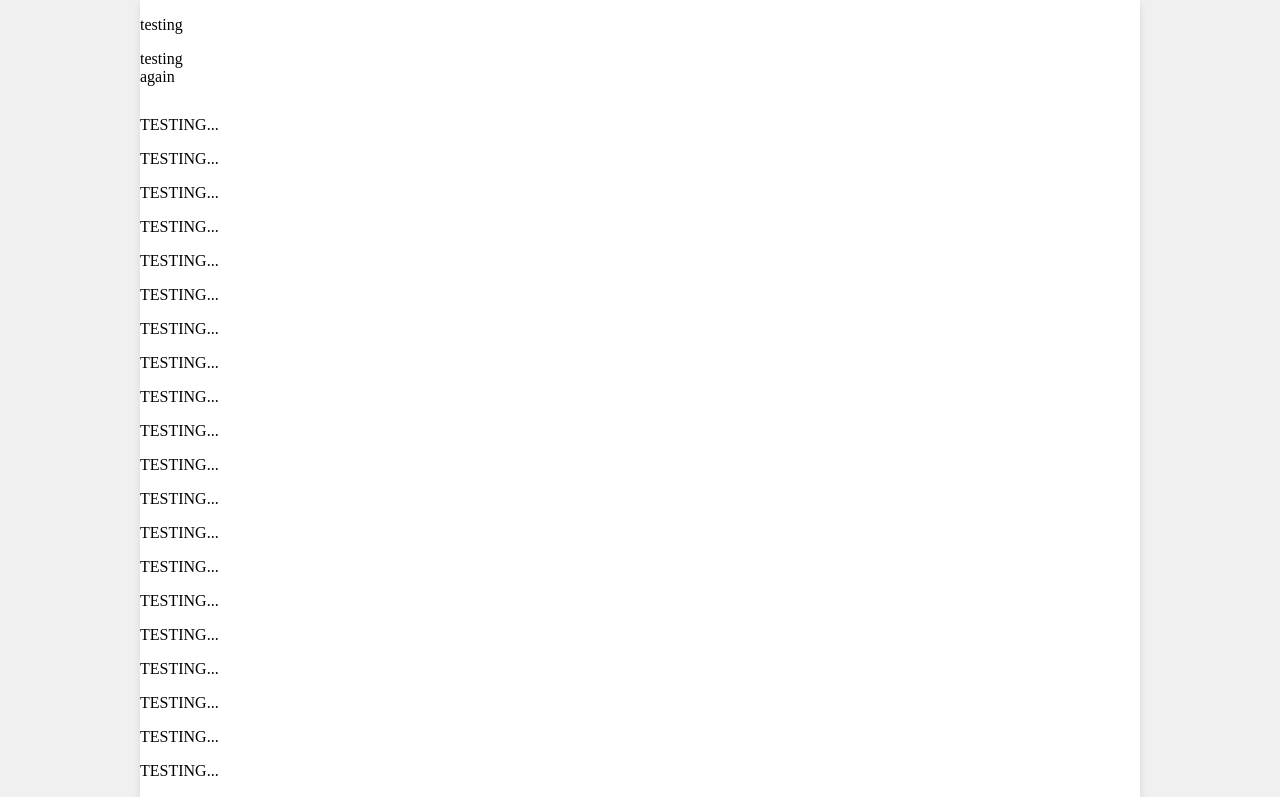
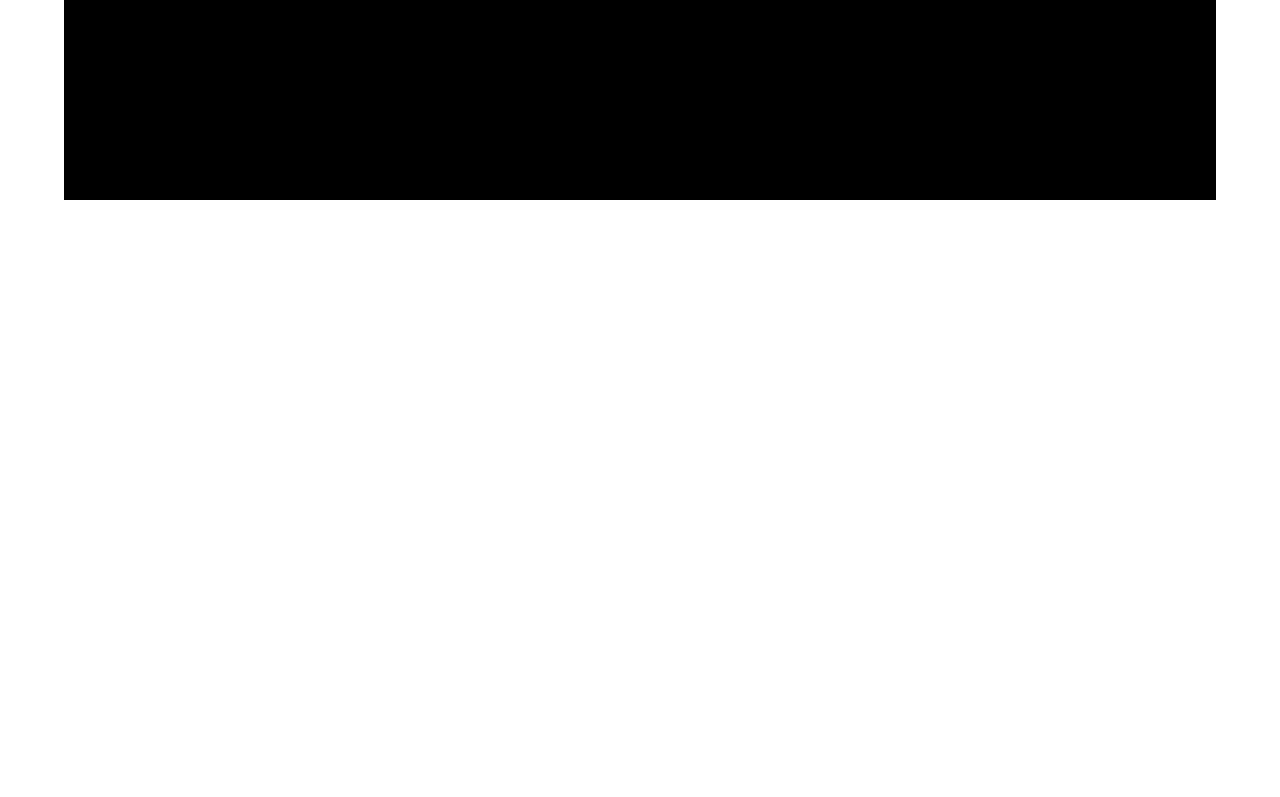
Before and after one commit to gottegubben/iDrott-Website, a Vue app in the folder web/: page / in a window 1280 px wide. Shown: the top 797 px of the page. Built offline with nearby package versions, Linux system fonts and the light colour scheme.

Commit message:
Started testing with a base layout for the margin but didn't really manage to make it work as intended... work in progress!

```diff
--- a/web/src/App.vue
+++ b/web/src/App.vue
@@ -6,10 +6,12 @@
 -->
 
 <template>
-  <p>testing</p>
-  <div style="height: 50px; width: 50px;"><p>testing again</p></div>
-  <p v-for="i in 50">TESTING...</p>
+  <BaseLayout><p>Testing</p></BaseLayout>
 </template>
+
+<script setup lang="ts">
+  import BaseLayout from './assets/components/BaseLayout.vue';
+</script>
 
 <style>
   /* @import url("./assets/css/variables/variables_import.css"); */
--- /dev/null
+++ b/web/src/assets/components/BaseLayout.vue
@@ -0,0 +1,18 @@
+<template>
+    <div class="base-layout">
+        <slot></slot>
+    </div>
+</template>
+
+<style>
+    .base-layout {
+        display: flex;
+        align-items: center;
+        box-sizing: border-box;
+        width: calc(100% - 2 * clamp(10px, 5%, 100px));
+        height: 200px;
+        background-color: black;
+        margin-left: clamp(10px, 5%, 100px);
+        margin-right: clamp(10px, 5%, 100px);
+    }
+</style>
--- a/web/src/assets/css/app.css
+++ b/web/src/assets/css/app.css
@@ -1,7 +1,7 @@
 #app {
     position: relative; /* Make child elements position relative to this container */
 
-    max-width: 1000px;  /* Set maximum width for the main container. */
+    max-width: 1920px;  /* Set maximum width for the main container. */
     min-height: 100vh;  /* The container, should at minimum, take up the whole viewport height. */
     width: 100%;        /* Ensure it scales down on smaller screens. */
 
```
